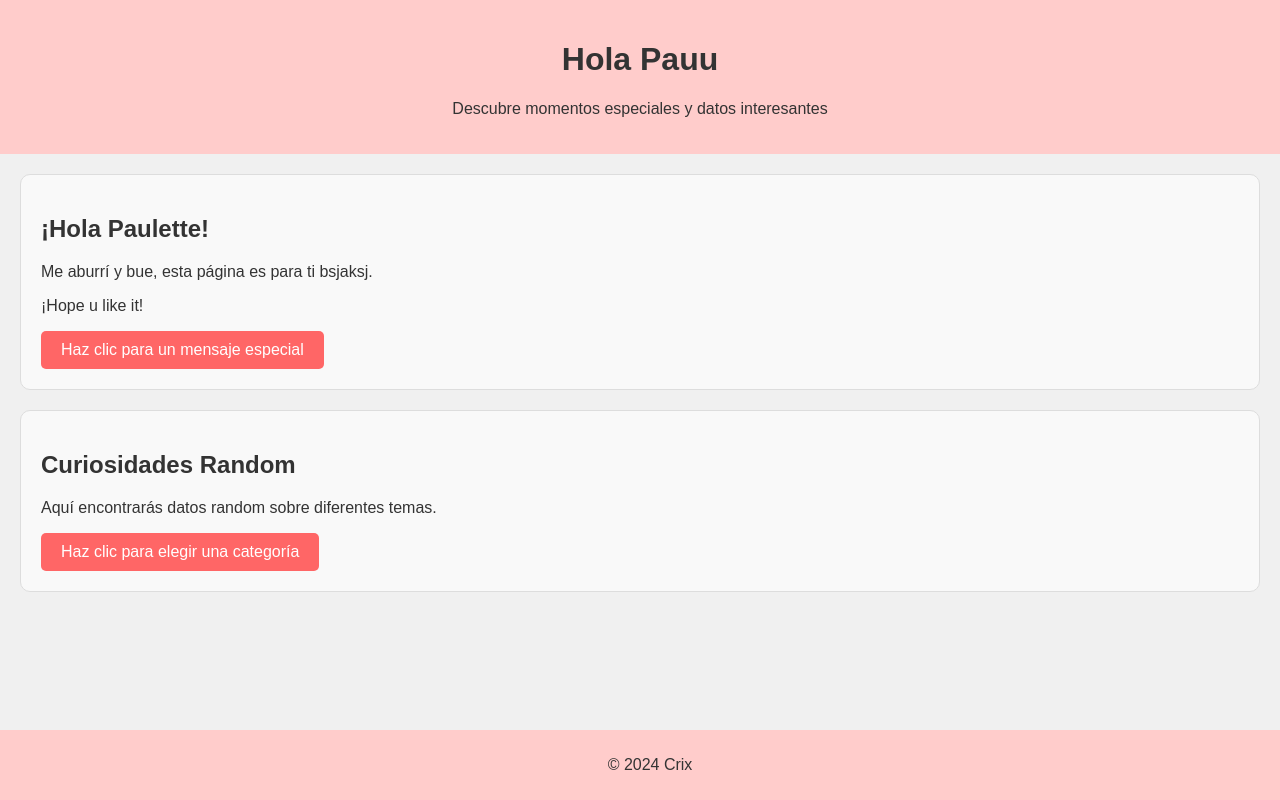
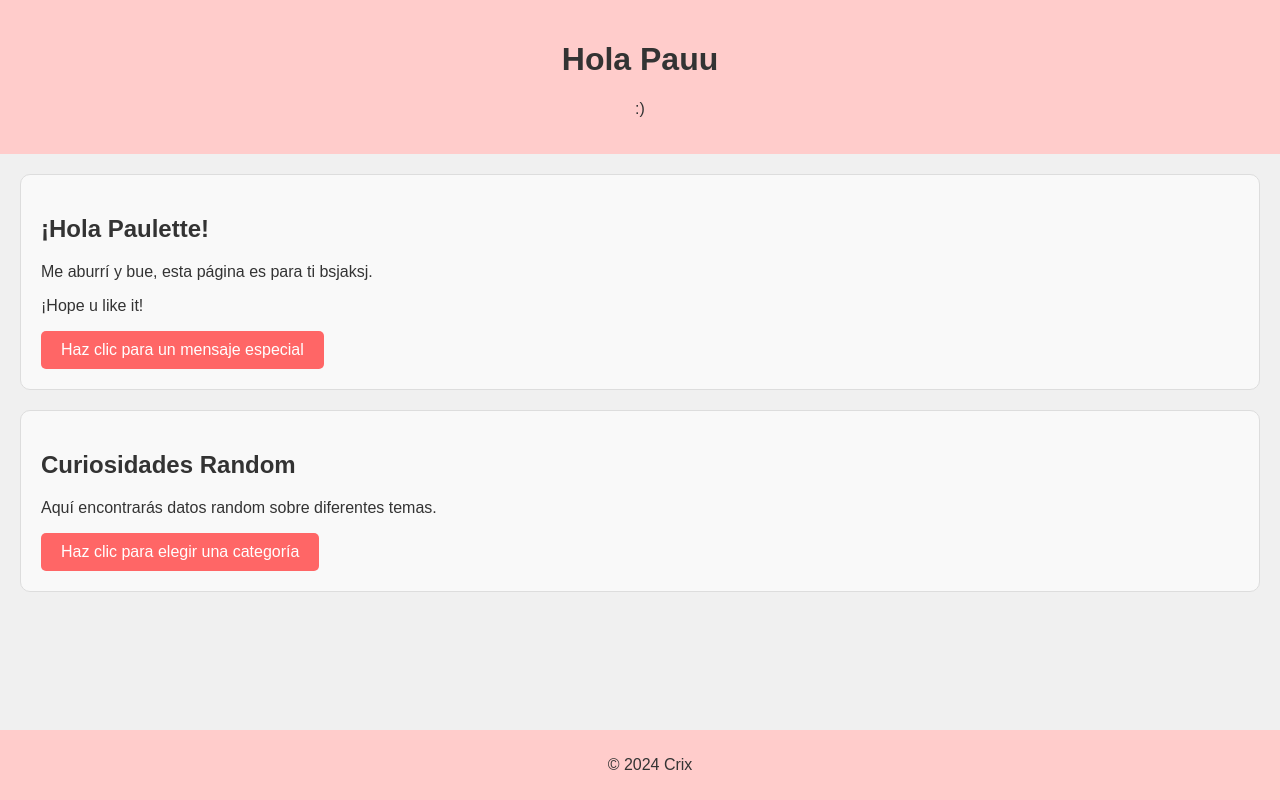
Before and after one commit to Crix18/2, a plain HTML site: page index.html in a window 1280 px wide. Drawn offline with Linux system fonts and the light colour scheme.

Commit message:
Update index.html

```diff
--- a/index.html
+++ b/index.html
@@ -10,7 +10,7 @@
 
     <header>
         <h1>Hola Pauu </h1>
-        <p>Descubre momentos especiales y datos interesantes</p>
+        <p> :) </p>
     </header>
 
     <main>
```
